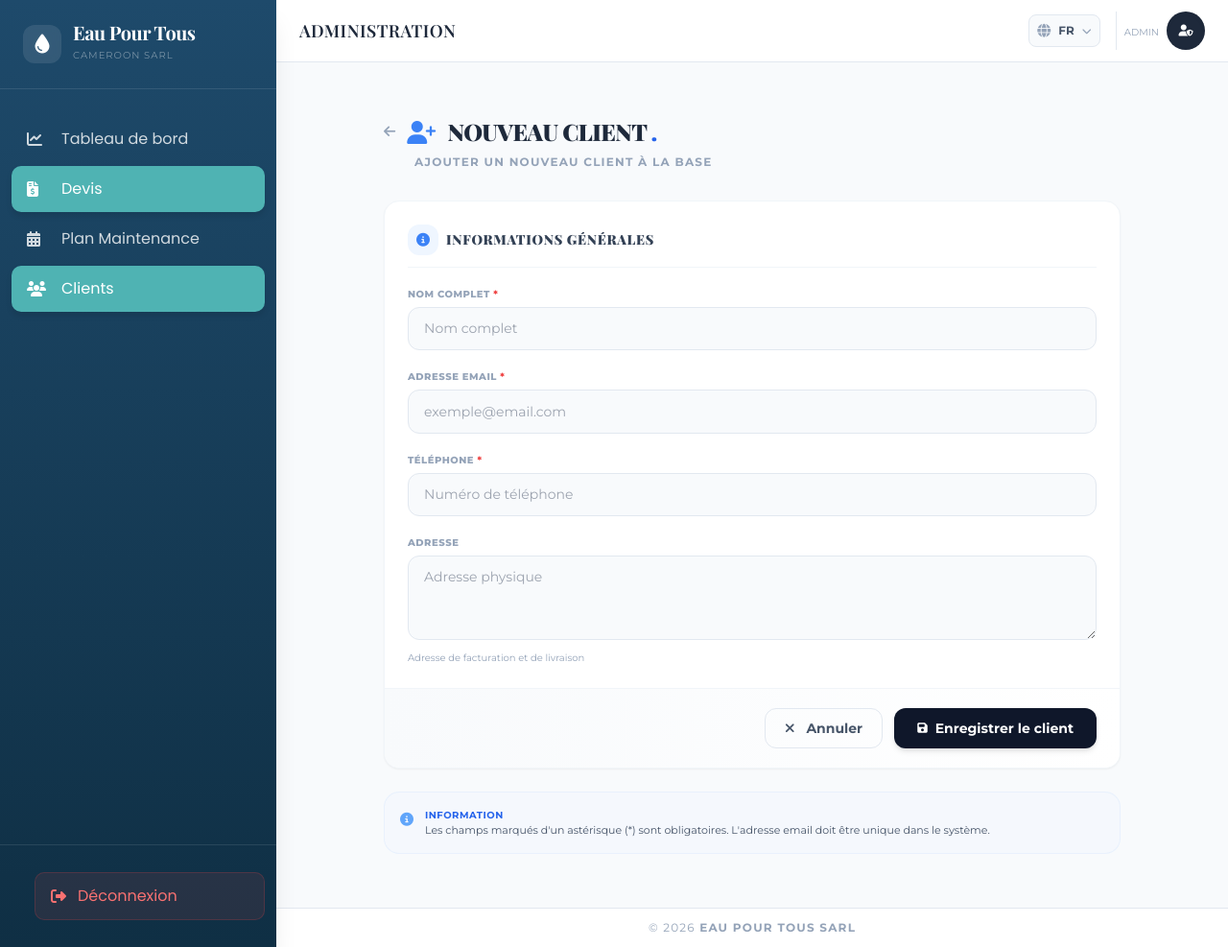
After one commit to stevecopal/eaupourtous, a Django app: page /fr/devis/clients/creer/ in a window 1280 px wide. The commit adds this page. Shown: the whole page at 96% size. Run offline with Django 5.2, Linux system fonts and the light colour scheme; data comes from the database, SQL or seed files in the repository; parts of the project's set-up code (start-up, migrations or seed data) failed here and were passed over; some libraries are stand-ins or nearby versions.

Commit message:
gestion client

```diff
--- a/devis/forms.py
+++ b/devis/forms.py
@@ -36,3 +36,20 @@ LigneFormSet = inlineformset_factory(
         'quantite': forms.NumberInput(attrs={'class': 'w-full p-2 border rounded text-center qte-field', 'onchange': 'updateRowTotal(this)'}),
     }
 )
+
+
+
+
+from django import forms
+from .models import Client
+
+class ClientForm(forms.ModelForm):
+    class Meta:
+        model = Client
+        fields = ['nom', 'email', 'telephone', 'adresse']
+        widgets = {
+            'nom': forms.TextInput(attrs={'class': 'form-control', 'placeholder': 'Nom complet'}),
+            'email': forms.EmailInput(attrs={'class': 'form-control', 'placeholder': 'exemple@email.com'}),
+            'telephone': forms.TextInput(attrs={'class': 'form-control', 'placeholder': 'Numéro de téléphone'}),
+            'adresse': forms.Textarea(attrs={'class': 'form-control', 'rows': 3, 'placeholder': 'Adresse physique'}),
+        }
--- a/devis/models.py
+++ b/devis/models.py
@@ -24,9 +24,9 @@ class Client(models.Model):
         # On utilise le count() sur le set lié (devis_set)
         return self.devis.count()
 
-    # @property
-    # def total_maintenances(self):
-    #     return self.maintenance.count()
+    @property
+    def total_maintenances(self):
+        return self.maintenance.count()
 
 
 class Devis(models.Model):
--- /dev/null
+++ b/devis/templates/clients/client_form.html
@@ -0,0 +1,252 @@
+{% extends "base_dashboard.html" %}
+{% load i18n %}
+
+{% block title %}{{ title }}{% endblock %}
+
+{% block content %}
+<div class="p-6 bg-slate-50 min-h-screen">
+    <div class="max-w-3xl mx-auto">
+        <!-- En-tête -->
+        <div class="mb-8">
+            <div class="flex items-center gap-3 mb-2">
+                <a href="{% url 'client_list' %}" class="text-slate-400 hover:text-slate-600 transition">
+                    <i class="fas fa-arrow-left text-sm"></i>
+                </a>
+                <h1 class="text-2xl font-black text-slate-800 tracking-tight uppercase">
+                    {% if client %}
+                        <i class="fas fa-edit text-blue-500 mr-2"></i>
+                        {% trans "Modifier le client" %}
+                    {% else %}
+                        <i class="fas fa-user-plus text-blue-500 mr-2"></i>
+                        {% trans "Nouveau client" %}
+                    {% endif %}
+                    <span class="text-blue-600">.</span>
+                </h1>
+            </div>
+            <p class="text-xs font-bold text-slate-400 uppercase tracking-widest ml-8">
+                {% if client %}
+                    {% trans "Modification des informations du client" %}
+                {% else %}
+                    {% trans "Ajouter un nouveau client à la base" %}
+                {% endif %}
+            </p>
+        </div>
+
+        <!-- Formulaire -->
+        <div class="bg-white rounded-2xl shadow-sm border border-slate-100 overflow-hidden">
+            <form method="post" class="space-y-0">
+                {% csrf_token %}
+
+                <!-- Informations client -->
+                <div class="p-6 space-y-5">
+                    <div class="flex items-center gap-2 pb-3 border-b border-slate-100">
+                        <div class="w-8 h-8 rounded-xl bg-blue-50 flex items-center justify-center">
+                            <i class="fas fa-info-circle text-blue-500 text-sm"></i>
+                        </div>
+                        <h2 class="text-sm font-black text-slate-700 uppercase tracking-wider">
+                            {% trans "Informations générales" %}
+                        </h2>
+                    </div>
+
+                    <!-- Nom -->
+                    <div>
+                        <label for="{{ form.nom.id_for_label }}" class="block text-[10px] font-black text-slate-400 uppercase tracking-wider mb-1.5">
+                            {{ form.nom.label }} <span class="text-red-500">*</span>
+                        </label>
+                        {{ form.nom }}
+                        {% if form.nom.errors %}
+                            <p class="text-red-500 text-xs mt-1">{{ form.nom.errors.0 }}</p>
+                        {% endif %}
+                    </div>
+
+                    <!-- Email -->
+                    <div>
+                        <label for="{{ form.email.id_for_label }}" class="block text-[10px] font-black text-slate-400 uppercase tracking-wider mb-1.5">
+                            {{ form.email.label }} <span class="text-red-500">*</span>
+                        </label>
+                        {{ form.email }}
+                        {% if form.email.errors %}
+                            <p class="text-red-500 text-xs mt-1">{{ form.email.errors.0 }}</p>
+                        {% endif %}
+                    </div>
+
+                    <!-- Téléphone -->
+                    <div>
+                        <label for="{{ form.telephone.id_for_label }}" class="block text-[10px] font-black text-slate-400 uppercase tracking-wider mb-1.5">
+                            {{ form.telephone.label }} <span class="text-red-500">*</span>
+                        </label>
+                        {{ form.telephone }}
+                        {% if form.telephone.errors %}
+                            <p class="text-red-500 text-xs mt-1">{{ form.telephone.errors.0 }}</p>
+                        {% endif %}
+                    </div>
+
+                    <!-- Adresse -->
+                    <div>
+                        <label for="{{ form.adresse.id_for_label }}" class="block text-[10px] font-black text-slate-400 uppercase tracking-wider mb-1.5">
+                            {{ form.adresse.label }}
+                        </label>
+                        {{ form.adresse }}
+                        <p class="text-[10px] text-slate-400 mt-1">{% trans "Adresse de facturation et de livraison" %}</p>
+                    </div>
+                </div>
+
+                <!-- Statistiques si modification -->
+                {% if client %}
+                <div class="bg-slate-50/50 px-6 py-4 border-y border-slate-100">
+                    <div class="grid grid-cols-2 gap-4">
+                        <div class="flex items-center gap-3">
+                            <div class="w-8 h-8 rounded-xl bg-blue-50 flex items-center justify-center">
+                                <i class="fas fa-file-invoice text-blue-500 text-xs"></i>
+                            </div>
+                            <div>
+                                <p class="text-[9px] font-black text-slate-400 uppercase">{% trans "Devis" %}</p>
+                                <p class="text-sm font-black text-slate-700">{{ client.total_devis }}</p>
+                            </div>
+                        </div>
+                        <div class="flex items-center gap-3">
+                            <div class="w-8 h-8 rounded-xl bg-green-50 flex items-center justify-center">
+                                <i class="fas fa-tools text-green-500 text-xs"></i>
+                            </div>
+                            <div>
+                                <p class="text-[9px] font-black text-slate-400 uppercase">{% trans "Maintenances" %}</p>
+                                <p class="text-sm font-black text-slate-700">{{ client.total_maintenances }}</p>
+                            </div>
+                        </div>
+                    </div>
+                </div>
+                {% endif %}
+
+                <!-- Boutons d'action -->
+                <div class="px-6 py-5 bg-gradient-to-r from-slate-50 to-white border-t border-slate-100 flex flex-col sm:flex-row justify-end gap-3">
+                    <a href="{% url 'client_list' %}"
+                       class="order-2 sm:order-1 text-center px-5 py-2.5 border border-slate-200 rounded-xl text-sm font-bold text-slate-600 hover:bg-slate-50 transition active:scale-95">
+                        <i class="fas fa-times mr-2"></i>
+                        {% trans "Annuler" %}
+                    </a>
+                    <button type="submit"
+                            class="order-1 sm:order-2 px-6 py-2.5 bg-slate-900 text-white rounded-xl text-sm font-bold shadow-md hover:bg-black transition-all active:scale-95 flex items-center justify-center gap-2">
+                        <i class="fas fa-save text-xs"></i>
+                        {% trans "Enregistrer le client" %}
+                    </button>
+                </div>
+            </form>
+        </div>
+
+        <!-- Aide -->
+        <div class="mt-6 p-4 bg-blue-50/30 rounded-2xl border border-blue-100/50">
+            <div class="flex items-start gap-3">
+                <i class="fas fa-info-circle text-blue-400 text-sm mt-0.5"></i>
+                <div>
+                    <p class="text-[10px] font-bold text-blue-600 uppercase tracking-wider">{% trans "Information" %}</p>
+                    <p class="text-[11px] text-slate-600">
+                        {% trans "Les champs marqués d'un astérisque (*) sont obligatoires. L'adresse email doit être unique dans le système." %}
+                    </p>
+                </div>
+            </div>
+        </div>
+    </div>
+</div>
+
+<style>
+    /* Style des champs de formulaire */
+    input, textarea, select {
+        width: 100%;
+        padding: 0.7rem 1rem;
+        background-color: #f8fafc;
+        border: 1px solid #e2e8f0;
+        border-radius: 0.75rem;
+        font-size: 0.875rem;
+        transition: all 0.2s ease;
+    }
+
+    input:focus, textarea:focus, select:focus {
+        outline: none;
+        border-color: #3b82f6;
+        box-shadow: 0 0 0 3px rgba(59, 130, 246, 0.1);
+        background-color: white;
+    }
+
+    textarea {
+        resize: vertical;
+        min-height: 80px;
+    }
+
+    /* Style des labels */
+    label {
+        display: block;
+        margin-bottom: 0.375rem;
+    }
+
+    /* Responsive mobile */
+    @media (max-width: 640px) {
+        input, textarea, select {
+            font-size: 16px !important;
+            padding: 0.6rem 0.875rem;
+        }
+
+        .px-6 {
+            padding-left: 1.25rem;
+            padding-right: 1.25rem;
+        }
+    }
+
+    /* Animation */
+    @keyframes fadeIn {
+        from {
+            opacity: 0;
+            transform: translateY(10px);
+        }
+        to {
+            opacity: 1;
+            transform: translateY(0);
+        }
+    }
+
+    .bg-white {
+        animation: fadeIn 0.3s ease-out;
+    }
+</style>
+
+<script>
+    // Amélioration du focus sur mobile
+    document.querySelectorAll('input, select, textarea').forEach(element => {
+        element.addEventListener('focus', function() {
+            if (window.innerWidth < 640) {
+                setTimeout(() => {
+                    this.scrollIntoView({ behavior: 'smooth', block: 'center' });
+                }, 300);
+            }
+        });
+    });
+
+    // Validation en temps réel du téléphone
+    const phoneInput = document.querySelector('input[name="telephone"]');
+    if (phoneInput) {
+        phoneInput.addEventListener('input', function(e) {
+            this.value = this.value.replace(/[^0-9+]/g, '');
+        });
+    }
+
+    // Validation email
+    const emailInput = document.querySelector('input[name="email"]');
+    if (emailInput) {
+        emailInput.addEventListener('blur', function() {
+            const email = this.value;
+            const emailRegex = /^[^\s@]+@[^\s@]+\.[^\s@]+$/;
+            if (email && !emailRegex.test(email)) {
+                this.style.borderColor = '#ef4444';
+                this.style.backgroundColor = '#fef2f2';
+            } else {
+                this.style.borderColor = '#e2e8f0';
+                this.style.backgroundColor = '#f8fafc';
+            }
+        });
+
+        emailInput.addEventListener('focus', function() {
+            this.style.borderColor = '#e2e8f0';
+            this.style.backgroundColor = '#f8fafc';
+        });
+    }
+</script>
+{% endblock %}
--- a/devis/urls.py
+++ b/devis/urls.py
@@ -9,4 +9,13 @@ urlpatterns = [
     path('supprimer/<int:pk>/', views.devis_delete, name='devis_delete'),
     path('imprimer/<int:pk>/', views.generate_pdf, name='generate_pdf'),
     path('statut/<int:pk>/<str:status>/', views.update_devis_status, name='update_status'),
+
+
+
+    path('clients/', views.client_list, name='client_list'),
+    # path('clients/recherche/', views.client_search, name='client_search'),
+    path('clients/<int:pk>/', views.client_detail, name='client_detail'),
+    path('clients/creer/', views.client_create, name='client_create'),
+    path('clients/<int:pk>/modifier/', views.client_edit, name='client_edit'),
+    path('clients/<int:pk>/supprimer/', views.client_delete, name='client_delete'),
 ]
--- a/devis/views.py
+++ b/devis/views.py
@@ -85,7 +85,7 @@ def generate_pdf(request, pk):
     entreprise = Entreprise.objects.first()
     logo_path = finders.find('logo.png')
 
-    html_string = render_to_string('devis/pdf_template.html', {
+    html_string = render_to_string('pdf_template.html', {
         'devis': devis,
         'entreprise': entreprise,
         'sections': devis.sections.all(),
@@ -281,3 +281,68 @@ def devis_update(request, pk):
         "devis": devis,
         "devis_data": json.dumps(devis_data)
     })
+
+
+
+
+
+
+
+
+
+from django.shortcuts import render, get_object_or_404, redirect
+from django.contrib import messages
+from django.db.models import Q
+from .models import Client
+from .forms import ClientForm
+
+# Liste et Recherche
+def client_list(request):
+    query = request.GET.get('q')
+    if query:
+        clients = Client.objects.filter(
+            Q(nom__icontains=query) | Q(email__icontains=query) | Q(telephone__icontains=query)
+        )
+    else:
+        clients = Client.objects.all()
+    return render(request, 'clients/client_list.html', {'clients': clients, 'query': query})
+
+# Création
+def client_create(request):
+    if request.method == 'POST':
+        form = ClientForm(request.POST)
+        if form.is_valid():
+            form.save()
+            messages.success(request, "Le client a été ajouté avec succès.")
+            return redirect('client_list')
+    else:
+        form = ClientForm()
+    return render(request, 'clients/client_form.html', {'form': form, 'title': "Ajouter un client"})
+
+# Modification
+def client_edit(request, pk):
+    client = get_object_or_404(Client, pk=pk)
+    if request.method == 'POST':
+        form = ClientForm(request.POST, instance=client)
+        if form.is_valid():
+            form.save()
+            messages.success(request, "Informations client mises à jour.")
+            return redirect('client_list')
+    else:
+        form = ClientForm(instance=client)
+    return render(request, 'clients/client_form.html', {'form': form, 'title': "Modifier le client"})
+
+# Détails (affiche aussi l'historique de ses devis)
+def client_detail(request, pk):
+    client = get_object_or_404(Client, pk=pk)
+    devis_client = client.devis.all() # Utilise le related_name='devis' défini dans ton modèle
+    return render(request, 'clients/client_detail.html', {'client': client, 'devis_client': devis_client})
+
+# Suppression
+def client_delete(request, pk):
+    client = get_object_or_404(Client, pk=pk)
+    if request.method == 'POST':
+        client.delete()
+        messages.warning(request, "Le client a été supprimé.")
+        return redirect('client_list')
+    return render(request, 'clients/client_confirm_delete.html', {'client': client})
--- a/eau/templates/base_dashboard.html
+++ b/eau/templates/base_dashboard.html
@@ -86,6 +86,11 @@
             <a href="{% url 'maintenance_list' %}" class="sidebar-item {% if 'maintenance' in request.path %}active{% endif %}">
                 <i class="fas fa-calendar-alt w-6"></i>
                 <span>{% trans "Plan Maintenance" %}</span>
+
+            </a>
+            <a href="{% url 'client_list' %}" class="sidebar-item {% if 'client' in request.path %}active{% endif %}">
+                <i class="fas fa-users w-6"></i>
+                <span>{% trans "Clients" %}</span>
             </a>
         </nav>
 
--- a/eau/templates/eau/dashboard.html
+++ b/eau/templates/eau/dashboard.html
@@ -81,7 +81,7 @@
                         <span class="font-bold text-sm">{% trans "Nouveau Devis" %}</span>
                         <i class="fas fa-plus-circle text-blue-400 group-hover:scale-110 transition"></i>
                     </a>
-                    <a href="{% url 'devis_create' %}" class="flex items-center justify-between bg-white/10 hover:bg-white/20 p-4 rounded-xl transition group">
+                    <a href="{% url 'client_create' %}" class="flex items-center justify-between bg-white/10 hover:bg-white/20 p-4 rounded-xl transition group">
                         <span class="font-bold text-sm">{% trans "Ajouter un Client" %}</span>
                         <i class="fas fa-user-plus text-green-400 group-hover:scale-110 transition"></i>
                     </a>
```
Also changed, not shown: devis/templates/clients/client_confirm_delete.html (added, +59 -0 lines), devis/templates/clients/client_detail.html (added, +117 -0 lines), devis/templates/clients/client_list.html (added, +187 -0 lines), 2 other files.
